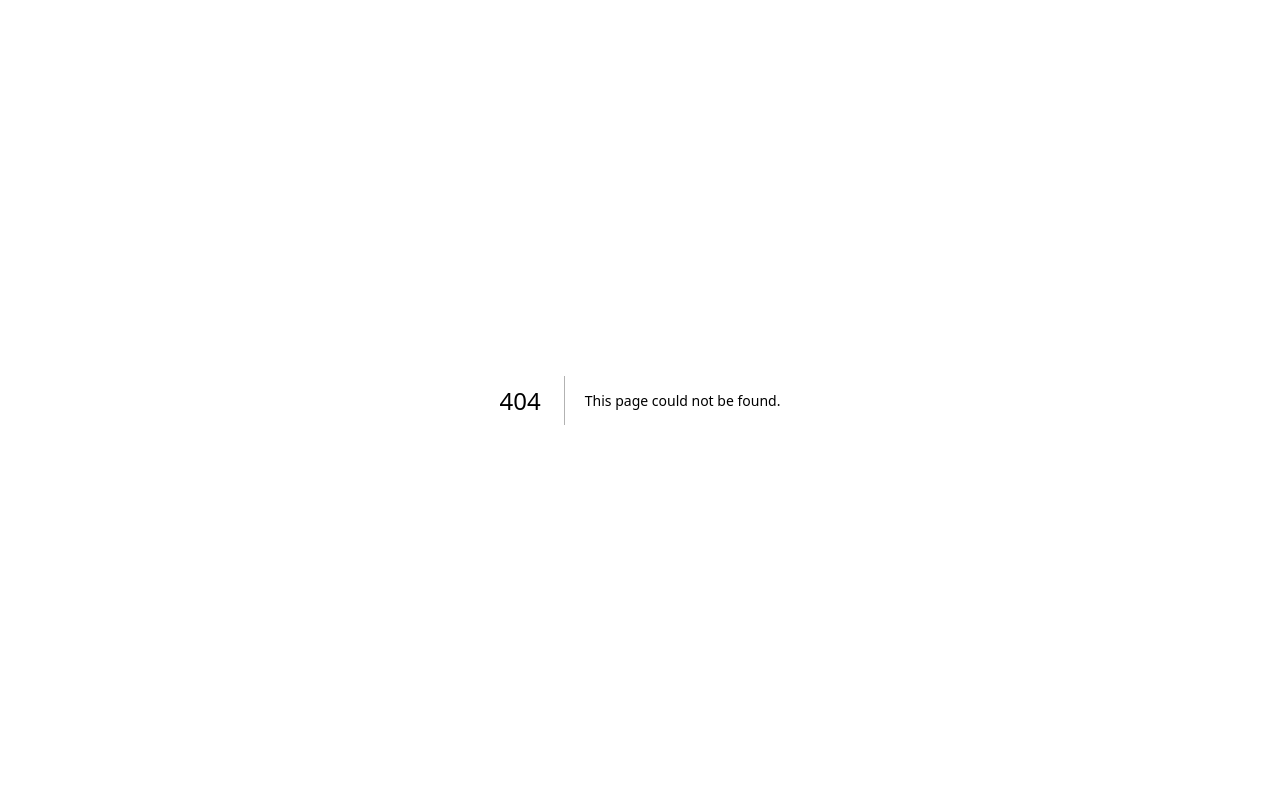
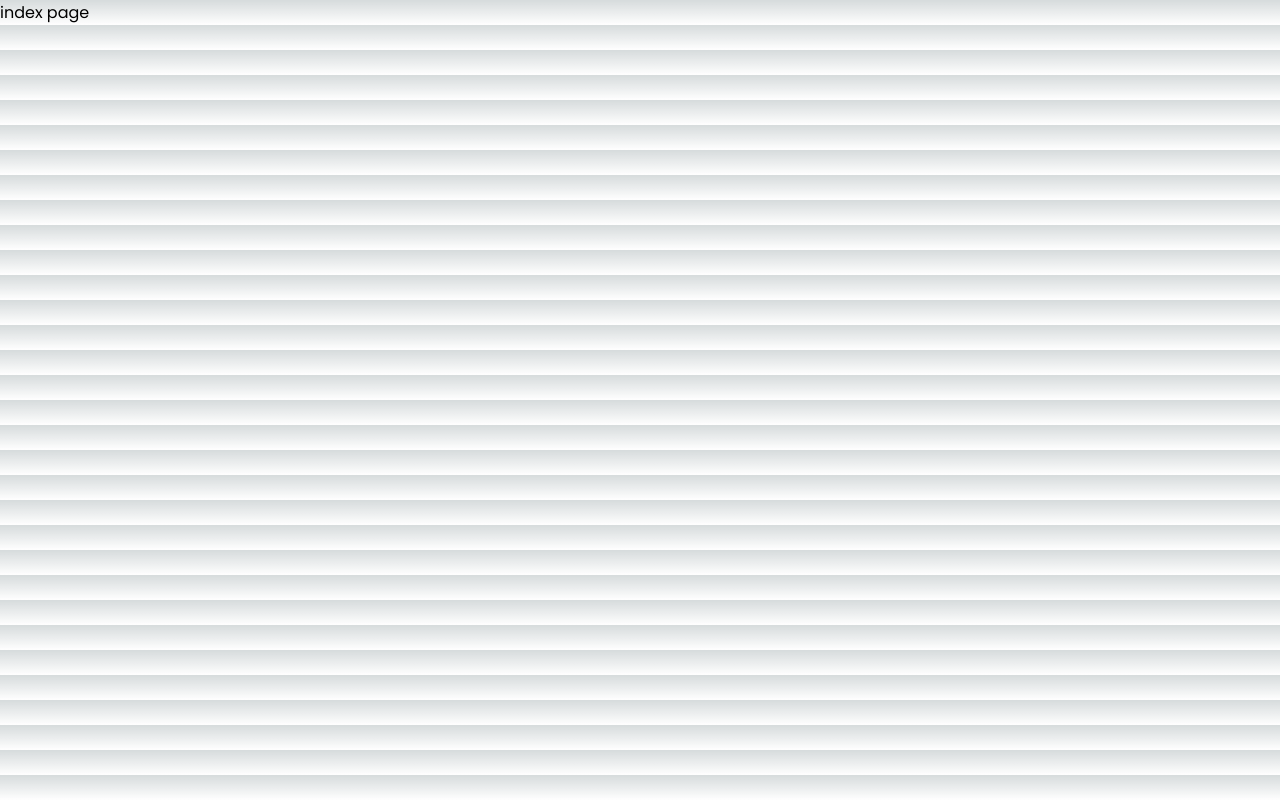
Before and after one commit to pupixipup/romas-bitinas-portfolio, a Next.js app: page /contacts in a window 1280 px wide. Before the commit this address had no page. Built offline with nearby package versions, Linux system fonts and the light colour scheme.

Commit message:
feat: add contacts route

```diff
--- /dev/null
+++ b/src/pages/contacts/index.tsx
@@ -0,0 +1,7 @@
+import React from "react"
+
+function Contacts() {
+  return <div> index page</div>
+}
+
+export default Contacts
--- a/src/pages/index.tsx
+++ b/src/pages/index.tsx
@@ -57,6 +57,7 @@ export default function Home() {
             <ExperienceCards className={styles.experiences} />
           </Animated>
         </section>
+        <section className={styles.aboutMe}></section>
       </main>
     </>
   )
--- a/src/styles/globals.css
+++ b/src/styles/globals.css
@@ -42,6 +42,10 @@
   :root {
     font-size: 12px;
   }
+}
+
+body::-webkit-scrollbar {
+  display: none;
 }
 
 @media (prefers-color-scheme: dark) {
```
Also changed, not shown: src/components/ExperienceModal/ExperienceModal.tsx (+8 -10 lines).
